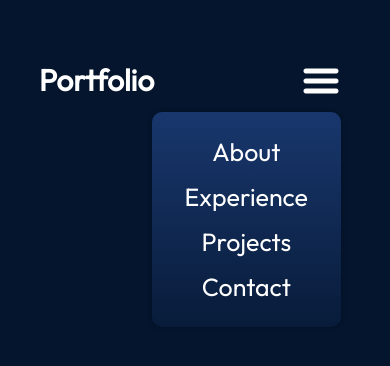
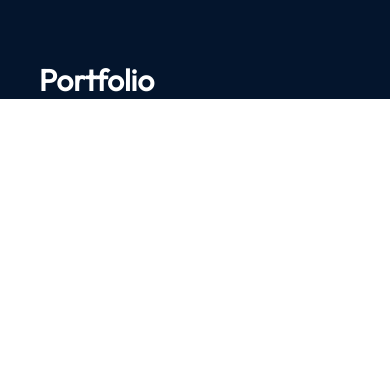
Before and after one commit to richterace/react-portfolio, a React (Vite) app: page / in a window 390 px wide. Shown: the top 366 px of the page. Built offline with nearby package versions, Linux system fonts and the light colour scheme.

Commit message:
menu usestate

```diff
--- a/src/App.jsx
+++ b/src/App.jsx
@@ -1,6 +1,6 @@
 
 import styles from './App.module.css'
-import { Navbar } from './components/navbar';
+import { Navbar } from './components/Navbar/Navbar';
 
 function App() {
 
--- a/src/App.module.css
+++ b/src/App.module.css
@@ -3,6 +3,6 @@
 .App {
     background-color: var(--color-bg);
     width: 100%;
-    height: 100vh;
+    height: 100%;
 
 }
--- a/src/components/Navbar.jsx
+++ /dev/null
@@ -1,29 +0,0 @@
-import React, { useState } from "react";
-
-import styles from "./Navbar.module.css";
-import { getImageUrl } from "../utils";
-
-export const Navbar = () => {
-    return <nav className={styles.navbar}>
-        <a href="/" className={styles.title}>Portfolio</a>
-
-        <div className={styles.menu}>
-            <img className={styles.menuBtn} src={getImageUrl("nav/menuIcon.png")} alt="menu-button" />
-            <ul className={styles.menuItems}>
-                <li>
-                    <a href="#about">About</a>
-                </li>
-                <li>
-                    <a href="#experience">Experience</a>
-                </li>
-                <li>
-                    <a href="#projects">Projects</a>
-                </li>
-                <li>
-                    <a href="#contact">Contact</a>
-                </li>
-            </ul>
-        </div>
-
-    </nav>;
-}
--- /dev/null
+++ b/src/components/Navbar/Navbar.jsx
@@ -0,0 +1,46 @@
+import React, { useState } from "react";
+
+import styles from "./Navbar.module.css";
+import { getImageUrl } from "../../utils";
+// img src="/assets/nav/menuIcon.png" alt="menu-button"
+export const Navbar = () => {
+    const [menuOpen, setMenuOpen] = useState(false);
+
+    return (
+        <nav className={styles.navbar}>
+            <a className={styles.title} href="/">
+                Portfolio
+            </a>
+            <div className={styles.menu}>
+
+                <img
+                    className={styles.menuBtn}
+                    src={
+                        menuOpen
+                            ? getImageUrl("nav/closeIcon.png")
+                            : getImageUrl("nav/menuIcon.png")
+                    }
+                    alt="menu-button"
+                    onClick={() => setMenuOpen(!menuOpen)}
+                />
+                <ul
+                    className={`${styles.menuItems} ${menuOpen && styles.menuOpen}`}
+                    onClick={() => setMenuOpen(false)}
+                >
+                    <li>
+                        <a href="#about">About</a>
+                    </li>
+                    <li>
+                        <a href="#experience">Experience</a>
+                    </li>
+                    <li>
+                        <a href="#projects">Projects</a>
+                    </li>
+                    <li>
+                        <a href="#contact">Contact</a>
+                    </li>
+                </ul>
+            </div>
+        </nav>
+    );
+};
--- a/src/components/Navbar.module.css
+++ b/src/components/Navbar/Navbar.module.css
@@ -1,4 +1,4 @@
-@import "../vars.css";
+@import "../../vars.css";
 
 
 .navbar {
@@ -35,6 +35,7 @@
     text-decoration: none;
 }
 
+/* to make the website responsive */
 
 @media screen and (max-width: 830px) {
     .navbar {
@@ -43,6 +44,7 @@
     }
 
     .menu {
+        display: none;
         position: absolute;
         right: 0px;
         margin-right: 10px;
@@ -55,10 +57,10 @@
     .menuBtn {
         display: block;
         cursor: pointer;
-
     }
 
     .menuItems {
+        display: none;
         flex-direction: column;
         align-items: center;
         gap: 13px;
--- a/src/utils.js
+++ b/src/utils.js
@@ -1,3 +1 @@
-export const getImageUrl = (path) => {
-    return new URL(`/assets/${path}`, import.meta.url).href;
-}; // making it easier to dynamically import images into different components
+export const getImageUrl = (path) => `/assets/${path}`; // making it easier to dynamically import images into different components
```
Also changed, not shown: assets/nav/hamburger.png (added).
